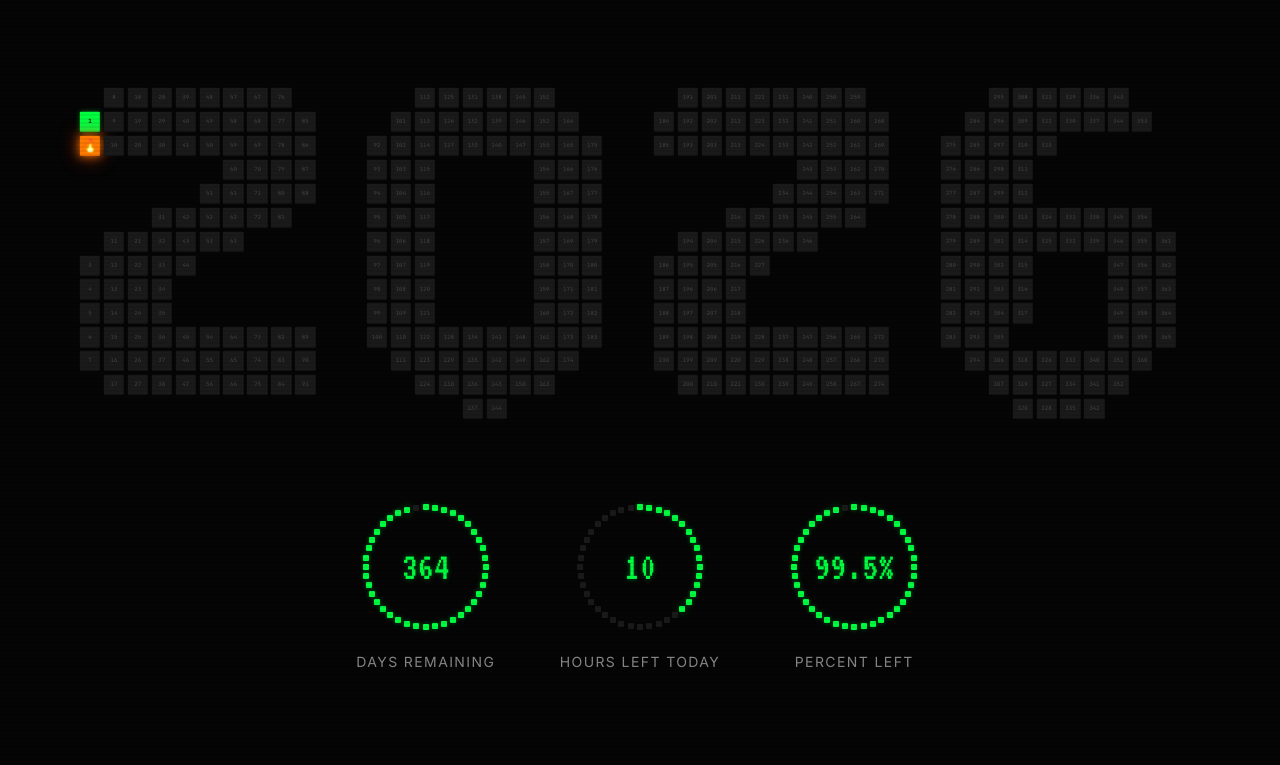
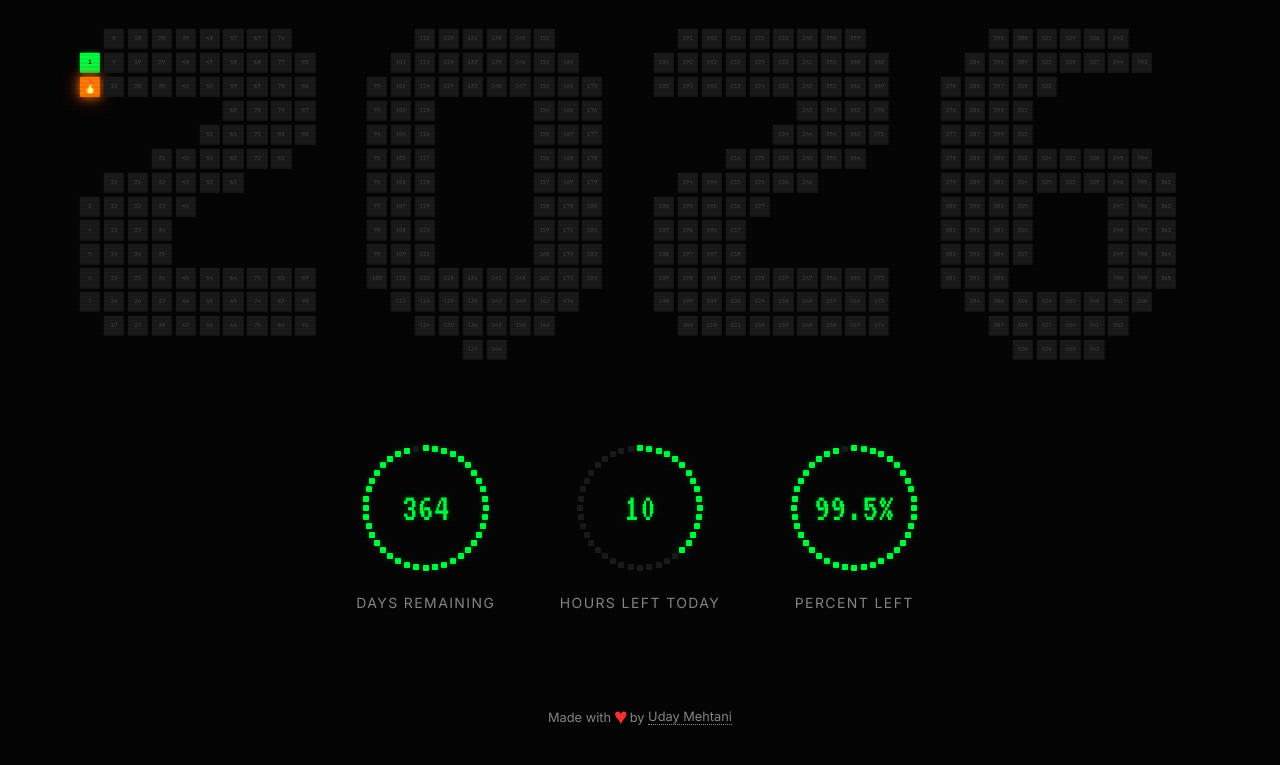
Before and after one commit to uday03meh/2026-app, a website: page index.html in a window 1280 px wide. Drawn offline with Linux system fonts and the light colour scheme.

Commit message:
feat: add made with love footer

```diff
--- a/index.html
+++ b/index.html
@@ -74,6 +74,11 @@
         window.va = window.va || function () { (window.vaq = window.vaq || []).push(arguments); };
     </script>
     <script defer src="/_vercel/insights/script.js"></script>
+
+    <footer>
+        <p>Made with <span class="pixel-heart">&hearts;</span> by <a href="https://www.linkedin.com/in/udaymehtani/"
+                target="_blank" rel="noopener noreferrer">Uday Mehtani</a></p>
+    </footer>
 </body>
 
 </html>
--- a/styles.css
+++ b/styles.css
@@ -393,6 +393,50 @@ main {
 
     50% {
         filter: brightness(1.4);
-        box-shadow: 0 0 12px rgba(255, 102, 0, 1), 0 0 25px rgba(255, 68, 0, 0.8);
+        box-shadow: 0 0 12px rgba(255, 102, 0, 1),
+            0 0 25px rgba(255, 68, 0, 0.8);
     }
 }
+
+/* Footer */
+footer {
+    width: 100%;
+    text-align: center;
+    padding: 2rem;
+    margin-top: 2rem;
+    color: var(--text-secondary);
+    font-size: 0.8rem;
+}
+
+footer a {
+    color: var(--text-secondary);
+    text-decoration: none;
+    transition: color 0.2s ease;
+    border-bottom: 1px dotted var(--text-secondary);
+}
+
+footer a:hover {
+    color: var(--accent-color);
+    border-bottom-color: var(--accent-color);
+}
+
+.pixel-heart {
+    color: #ff3333;
+    font-family: 'VT323', monospace;
+    font-size: 1.2rem;
+    vertical-align: middle;
+    display: inline-block;
+    animation: heartBeat 1.5s infinite;
+}
+
+@keyframes heartBeat {
+
+    0%,
+    100% {
+        transform: scale(1);
+    }
+
+    50% {
+        transform: scale(1.2);
+    }
+}
```
